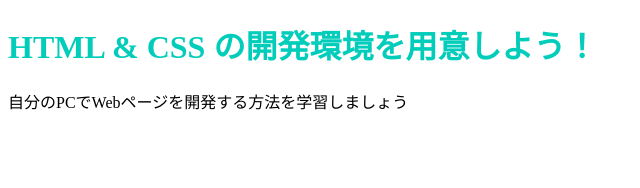
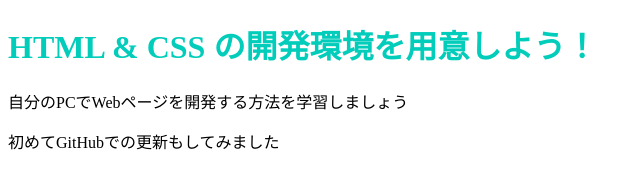
Before and after one commit to ukisidumi/ukisidumi.github.io, a plain HTML site: page index.html in a window 1280 px wide. Shown: the whole page, without its empty margins (0-640 px from the left). Drawn offline with Linux system fonts and the light colour scheme.

Commit message:
Update index.html

```diff
--- a/index.html
+++ b/index.html
@@ -8,5 +8,6 @@
   <body>
     <h1 class="title">HTML & CSS の開発環境を用意しよう！</h1>
     <p>自分のPCでWebページを開発する方法を学習しましょう</p>
+    <p>初めてGitHubでの更新もしてみました</p>
   </body>
 </html>
```
